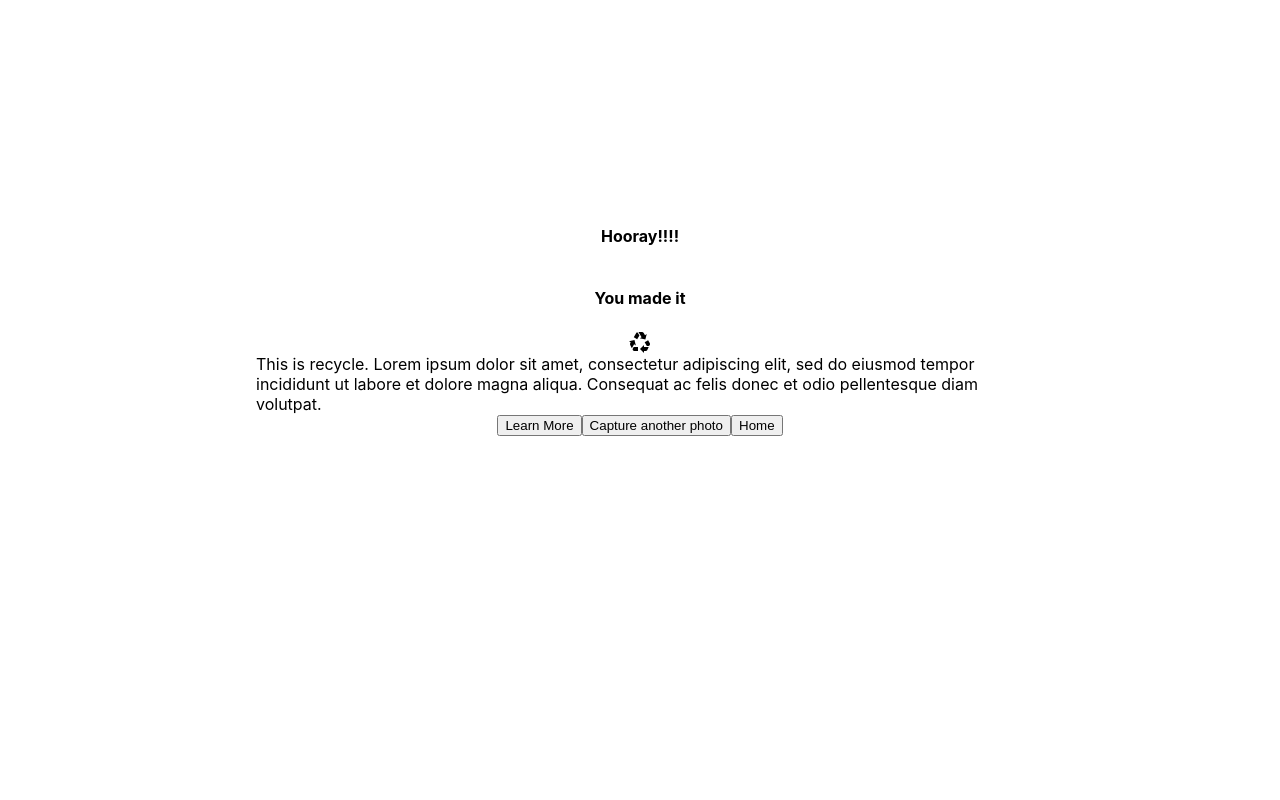
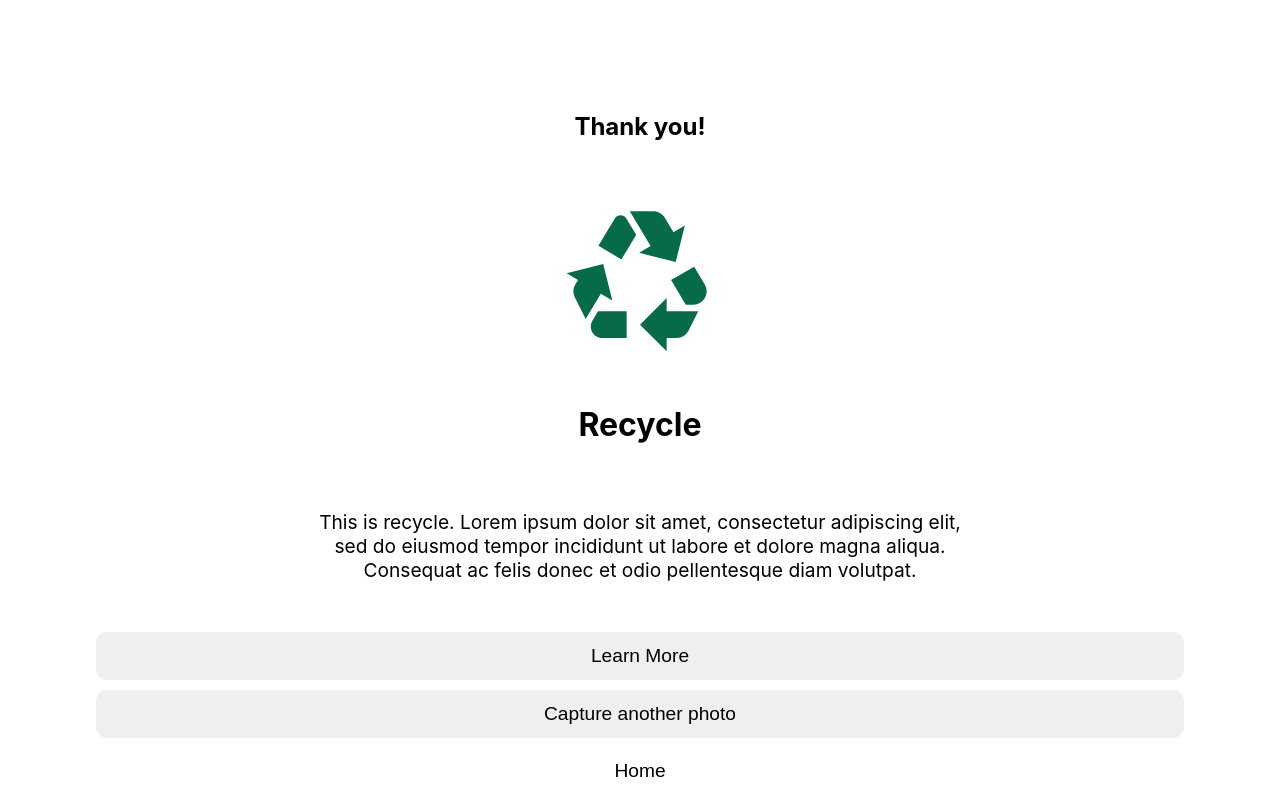
Before and after one commit to codeforsanjose/litter.ai, a React (Create React App) app: page /recycle in a window 1280 px wide. Built offline with nearby package versions, Linux system fonts and the light colour scheme.

Commit message:
Base CSS created for CategoryDescription.js

```diff
--- a/src/CategoryDescription.css
+++ b/src/CategoryDescription.css
@@ -6,11 +6,47 @@
 }
 
 .category-container {
-  height: 80vh;
+  height: 100vh;
   width: 100vw;
   max-width: 768px;
   display: flex;
   flex-direction: column;
   align-items: center;
-  justify-content: center;
+  justify-content: space-between;
 }
+
+.category-container h4 {
+  font-size: 1.5rem;
+  padding-top: 5rem;
+}
+
+.category-container .category-icon {
+  font-size: 10rem;
+  color: var(--main-green);
+}
+
+.category-container p {
+  width: 85%;
+  font-size: 1.2rem;
+  text-align: center;
+}
+
+.category-container .category-buttons {
+  display: flex;
+  flex-direction: column;
+  align-items: center;
+  justify-content: space-between;
+}
+
+.category-container .category-buttons button {
+  width: 85vw;
+  height: 6vh;
+  margin: 0.3rem 0;
+  border: none;
+  border-radius: 0.7rem;
+  font-size: 1.2rem;
+}
+
+.category-container .category-buttons .button-home {
+  background-color: var(--white);
+}
--- a/src/Components/CategoryDescription.js
+++ b/src/Components/CategoryDescription.js
@@ -7,12 +7,12 @@ export default function CategoryDescription ({ type }) {
 
   return (
     <div className="category-container">
-      <h4>Hooray!!!!</h4>
-      <h4>You made it</h4>
+      <h4>Thank you!</h4>
       {/* <img src={category.icon} alt={category.alt} /> */}
       <RecyclingIcon className="category-icon" />
-      <div>{type.description}</div>
-      <div>
+      <h1>{type.name}</h1>
+      <p>{type.description}</p>
+      <div className="category-buttons">
         <button>Learn More</button>
         <Link to="/capture"><button>Capture another photo</button></Link>
         <Link to="/"><button className="button-home">Home</button></Link>
--- a/src/DummyData/sampleCategoryData.js
+++ b/src/DummyData/sampleCategoryData.js
@@ -1,15 +1,18 @@
 export const categoryData = {
   recycle: {
+    name: 'Recycle',
     icon: '',
     alt: 'recycle icon',
     description: 'This is recycle. Lorem ipsum dolor sit amet, consectetur adipiscing elit, sed do eiusmod tempor incididunt ut labore et dolore magna aliqua. Consequat ac felis donec et odio pellentesque diam volutpat.'
   },
   compost: {
+    name: 'Compost',
     icon: '',
     alt: 'compost icon',
     description: 'This is compost. Lorem ipsum dolor sit amet, consectetur adipiscing elit, sed do eiusmod tempor incididunt ut labore et dolore magna aliqua. Consequat ac felis donec et odio pellentesque diam volutpat.'
   },
   trash: {
+    name: 'Trash',
     icon: '',
     alt: 'trash icon',
     description: 'This is trash. Lorem ipsum dolor sit amet, consectetur adipiscing elit, sed do eiusmod tempor incididunt ut labore et dolore magna aliqua. Consequat ac felis donec et odio pellentesque diam volutpat.'
```
